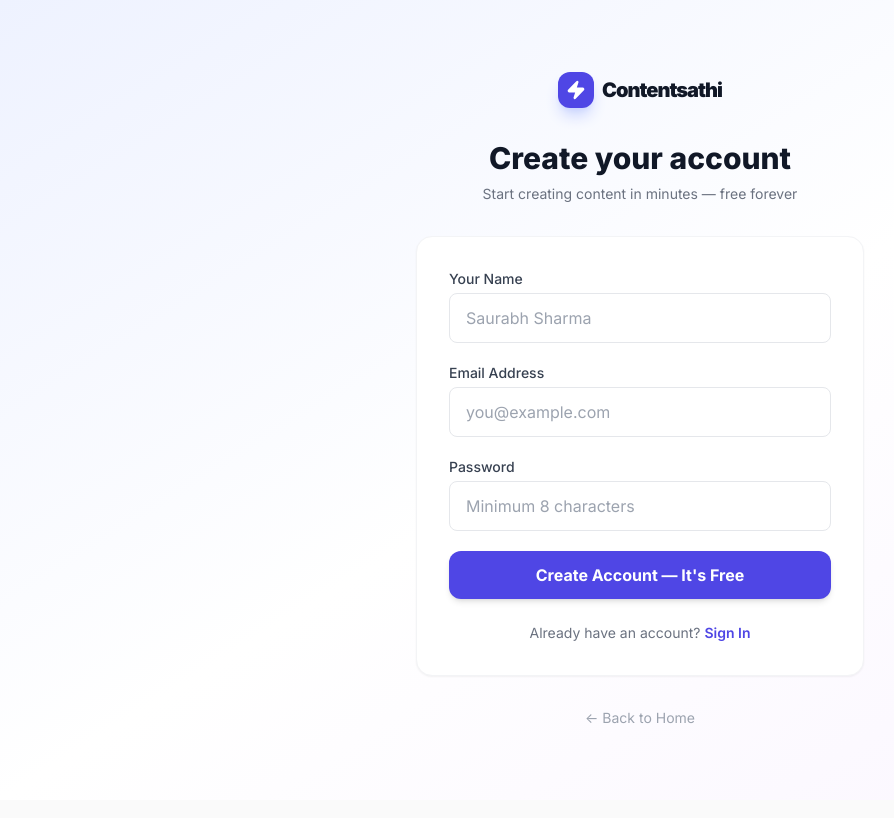
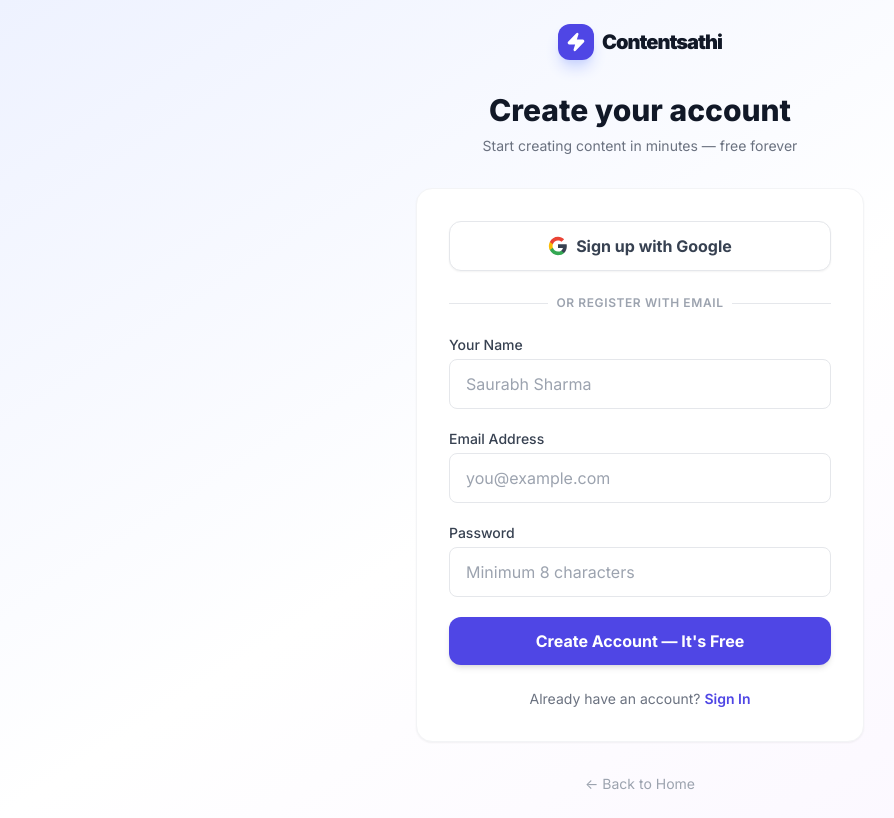
Before and after one commit to SaurabhGithug/contentsathi, a Next.js app: page /auth/register in a window 1280 px wide. Shown: the whole page, without its empty margins (0-894 px from the left). Built offline with nearby package versions, Linux system fonts and the light colour scheme.

Commit message:
feat: add Google Auth and Coming Soon tags for unlaunched features

```diff
--- a/src/app/auth/login/page.tsx
+++ b/src/app/auth/login/page.tsx
@@ -61,6 +61,21 @@
           className="w-full mb-6 flex items-center justify-center gap-2 py-3 bg-gradient-to-r from-emerald-500 to-teal-500 hover:from-emerald-600 hover:to-teal-600 text-white rounded-xl font-bold transition-all shadow-md hover:-translate-y-0.5 disabled:opacity-70 disabled:cursor-not-allowed"
         >
           {loading ? <Loader2 className="w-5 h-5 animate-spin" /> : "⚡ 1-Click Fast Login (Demo)"}
+        </button>
+
+        <button
+          onClick={() => signIn("google", { callbackUrl })}
+          type="button"
+          className="w-full mb-6 flex items-center justify-center gap-2 py-3 bg-white border border-gray-200 hover:bg-gray-50 text-gray-700 rounded-xl font-bold transition-all shadow-sm"
+        >
+          <svg className="w-5 h-5" viewBox="0 0 24 24">
+            <path fill="currentColor" d="M22.56 12.25c0-.78-.07-1.53-.2-2.25H12v4.26h5.92c-.26 1.37-1.04 2.53-2.21 3.31v2.77h3.57c2.08-1.92 3.28-4.74 3.28-8.09z" />
+            <path fill="#34A853" d="M12 23c2.97 0 5.46-.98 7.28-2.66l-3.57-2.77c-.98.66-2.23 1.06-3.71 1.06-2.86 0-5.29-1.93-6.16-4.53H2.18v2.84C3.99 20.53 7.7 23 12 23z" />
+            <path fill="#FBBC05" d="M5.84 14.09c-.22-.66-.35-1.36-.35-2.09s.13-1.43.35-2.09V7.07H2.18C1.43 8.55 1 10.22 1 12s.43 3.45 1.18 4.93l2.85-2.22.81-.62z" />
+            <path fill="#EA4335" d="M12 5.38c1.62 0 3.06.56 4.21 1.64l3.15-3.15C17.45 2.09 14.97 1 12 1 7.7 1 3.99 3.47 2.18 7.07l3.66 2.84c.87-2.6 3.3-4.53 6.16-4.53z" />
+            <path fill="transparent" d="M1 1h22v22H1z" />
+          </svg>
+          Continue with Google
         </button>
 
         <div className="relative mb-6">
--- a/src/app/auth/register/page.tsx
+++ b/src/app/auth/register/page.tsx
@@ -55,6 +55,29 @@
       </div>
 
       <div className="bg-white p-8 rounded-2xl shadow-sm border border-gray-100">
+        <button
+          onClick={() => signIn("google", { callbackUrl: "/onboarding" })}
+          type="button"
+          className="w-full mb-6 flex items-center justify-center gap-2 py-3 bg-white border border-gray-200 hover:bg-gray-50 text-gray-700 rounded-xl font-bold transition-all shadow-sm"
+        >
+          <svg className="w-5 h-5" viewBox="0 0 24 24">
+            <path fill="currentColor" d="M22.56 12.25c0-.78-.07-1.53-.2-2.25H12v4.26h5.92c-.26 1.37-1.04 2.53-2.21 3.31v2.77h3.57c2.08-1.92 3.28-4.74 3.28-8.09z" />
+            <path fill="#34A853" d="M12 23c2.97 0 5.46-.98 7.28-2.66l-3.57-2.77c-.98.66-2.23 1.06-3.71 1.06-2.86 0-5.29-1.93-6.16-4.53H2.18v2.84C3.99 20.53 7.7 23 12 23z" />
+            <path fill="#FBBC05" d="M5.84 14.09c-.22-.66-.35-1.36-.35-2.09s.13-1.43.35-2.09V7.07H2.18C1.43 8.55 1 10.22 1 12s.43 3.45 1.18 4.93l2.85-2.22.81-.62z" />
+            <path fill="#EA4335" d="M12 5.38c1.62 0 3.06.56 4.21 1.64l3.15-3.15C17.45 2.09 14.97 1 12 1 7.7 1 3.99 3.47 2.18 7.07l3.66 2.84c.87-2.6 3.3-4.53 6.16-4.53z" />
+            <path fill="transparent" d="M1 1h22v22H1z" />
+          </svg>
+          Sign up with Google
+        </button>
+
+        <div className="relative mb-6">
+          <div className="absolute inset-0 flex items-center">
+            <span className="w-full border-t border-gray-200" />
+          </div>
+          <div className="relative flex justify-center text-xs uppercase">
+            <span className="bg-white px-2 text-gray-400 font-semibold tracking-wider">Or register with email</span>
+          </div>
+        </div>
         <form onSubmit={handleSubmit} className="space-y-5">
           <div>
             <label className="block text-sm font-medium text-gray-700 mb-1">Your Name</label>
--- a/src/components/layout/Sidebar.tsx
+++ b/src/components/layout/Sidebar.tsx
@@ -48,18 +48,18 @@
       { name: "Chief AI Officer",       href: "/cao",                icon: Shield },
       { name: "Research · Hunter Mode", href: "/market-watch",       icon: TrendingUp },
       { name: "Buyer Intelligence",     href: "/intelligence",       icon: Star, badge: "NEW" },
-      { name: "2026 Industry Report",   href: "/report",             icon: FileText },
+      { name: "2026 Industry Report",   href: "/report",             icon: FileText, badge: "SOON" },
     ]
   },
   {
     title: "MANAGE",
     items: [
       { name: "Dashboard",              href: "/dashboard",          icon: LayoutDashboard },
-      { name: "Agent Team",             href: "/agents",             icon: Users },
+      { name: "Agent Team",             href: "/agents",             icon: Users, badge: "SOON" },
       { name: "Approvals & QC",         href: "/approvals",          icon: BookOpen },
       { name: "Leads & Conversion",     href: "/leads",              icon: Users, badge: "LIVE" },
       { name: "Analytics",              href: "/analytics",          icon: Activity },
-      { name: "Account Audit",          href: "/account-audit",      icon: SearchCheck },
+      { name: "Account Audit",          href: "/account-audit",      icon: SearchCheck, badge: "SOON" },
     ]
   },
   {
@@ -138,7 +138,12 @@
                     />
                     {item.name}
                     {item.badge && (
-                      <span className="ml-auto text-[9px] font-black bg-purple-500 text-white px-1.5 py-0.5 rounded-full">
+                      <span className={cn(
+                        "ml-auto text-[9px] font-black px-1.5 py-0.5 rounded-full",
+                        item.badge === "SOON" ? "bg-amber-100 text-amber-700" :
+                        item.badge === "LIVE" ? "bg-emerald-100 text-emerald-700" :
+                        "bg-purple-500 text-white"
+                      )}>
                         {item.badge}
                       </span>
                     )}
--- a/src/lib/auth.ts
+++ b/src/lib/auth.ts
@@ -1,10 +1,15 @@
 import CredentialsProvider from "next-auth/providers/credentials";
+import GoogleProvider from "next-auth/providers/google";
 import { prisma } from "@/lib/prisma";
 import bcrypt from "bcryptjs";
 import type { NextAuthOptions } from "next-auth";
 
 export const authOptions: NextAuthOptions = {
   providers: [
+    GoogleProvider({
+      clientId: process.env.GOOGLE_CLIENT_ID || "",
+      clientSecret: process.env.GOOGLE_CLIENT_SECRET || "",
+    }),
     CredentialsProvider({
       name: "credentials",
       credentials: {
@@ -59,6 +64,32 @@
   },
 
   callbacks: {
+    async signIn({ user, account }: any) {
+      if (account?.provider === "google") {
+        if (!user.email) return false;
+        const email = user.email.toLowerCase();
+
+        let existingUser = await prisma.user.findUnique({
+          where: { email },
+        });
+
+        if (!existingUser) {
+          // Auto-create user on First Google Sign In
+          existingUser = await prisma.user.create({
+            data: {
+              email: email,
+              name: user.name,
+              avatarUrl: user.image,
+              passwordHash: "", // Not used for OAuth
+            },
+          });
+        }
+
+        // Pass db user ID to the JWT token
+        user.id = existingUser.id;
+      }
+      return true;
+    },
     async jwt({ token, user }: any) {
       // On first sign-in, attach user ID to JWT token
       if (user) {
```
